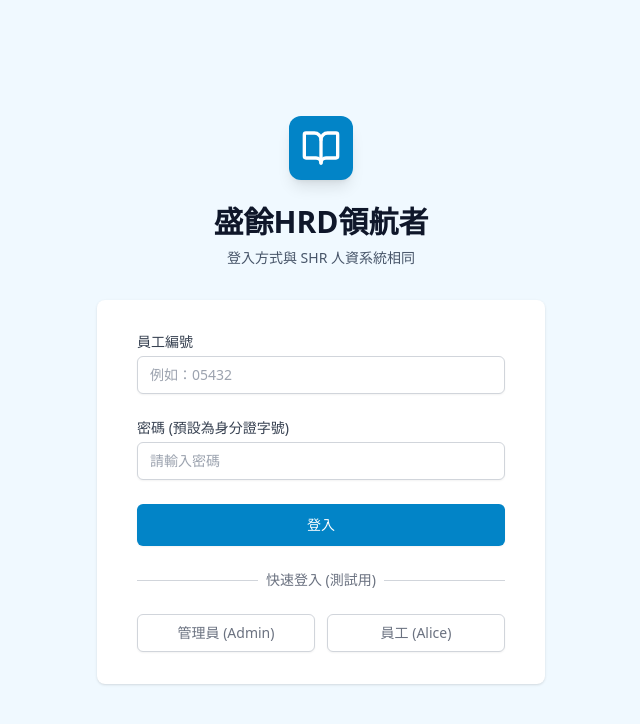
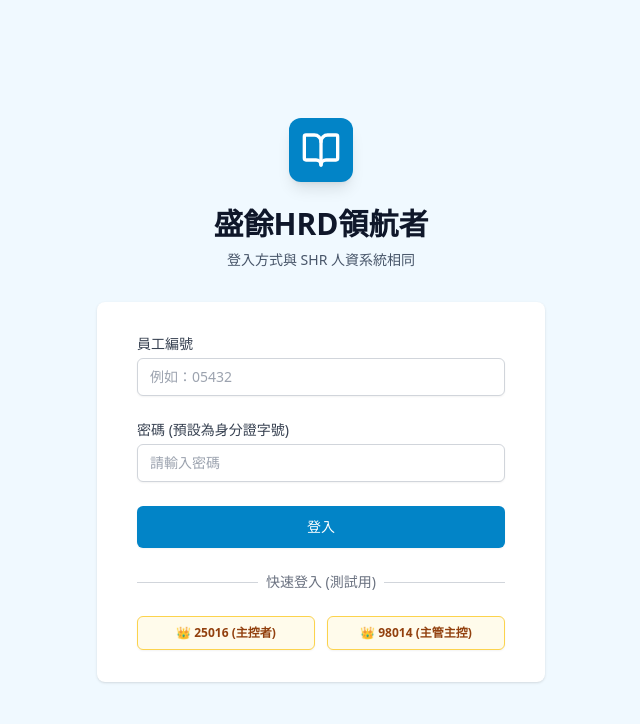
Before and after one commit to lawliet-st/E-Learning-Front-end, a React (Vite) app: page /#/login in a window 1280 px wide. Shown: the top 724 px of the page, without its empty margins (319-959 px from the left). Built offline with nearby package versions, Linux system fonts and the light colour scheme.

Commit message:
feat: add quick login buttons for bound superadmins 25016 and 98014

```diff
--- a/pages/Login.tsx
+++ b/pages/Login.tsx
@@ -129,16 +129,18 @@ const Login: React.FC = () => {
 
             <div className="mt-6 grid grid-cols-2 gap-3">
               <button
-                onClick={() => fillCredential('admin001', 'A123456789')}
-                className="w-full inline-flex justify-center py-2 px-4 border border-gray-300 rounded-md shadow-sm bg-white text-sm font-medium text-gray-500 hover:bg-gray-50"
+                type="button"
+                onClick={() => fillCredential('25016', 'A123456789')}
+                className="w-full inline-flex justify-center items-center py-2 px-3 border border-amber-300 rounded-md shadow-sm bg-amber-50 text-xs font-semibold text-amber-800 hover:bg-amber-100"
               >
-                管理員 (Admin)
+                👑 25016 (主控者)
               </button>
               <button
-                onClick={() => fillCredential('E10001', 'A223456789')}
-                className="w-full inline-flex justify-center py-2 px-4 border border-gray-300 rounded-md shadow-sm bg-white text-sm font-medium text-gray-500 hover:bg-gray-50"
+                type="button"
+                onClick={() => fillCredential('98014', 'A123456789')}
+                className="w-full inline-flex justify-center items-center py-2 px-3 border border-amber-300 rounded-md shadow-sm bg-amber-50 text-xs font-semibold text-amber-800 hover:bg-amber-100"
               >
-                員工 (Alice)
+                👑 98014 (主管主控)
               </button>
             </div>
           </div>
```
